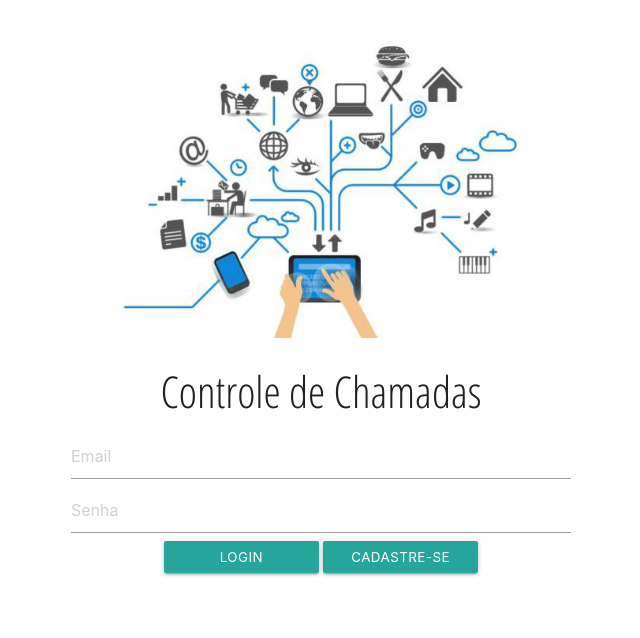
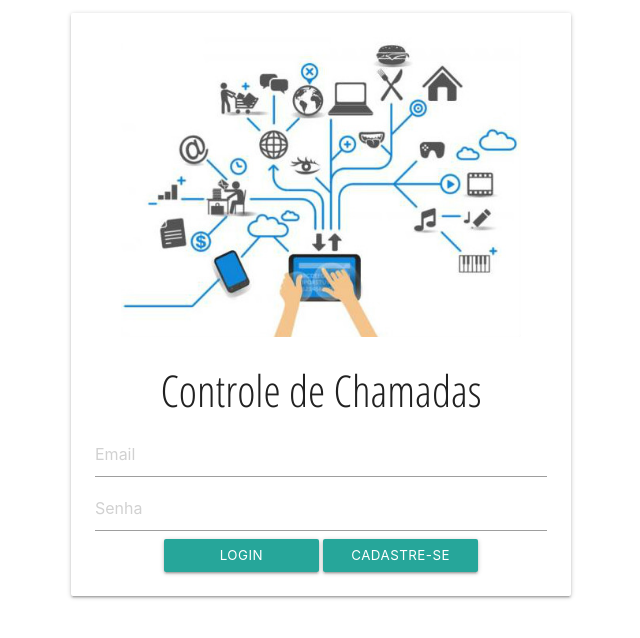
Before and after one commit to Williammanesco/interface-call-control, a plain HTML site: page index.html in a window 1280 px wide. Shown: the whole page, without its empty margins (319-959 px from the left). Drawn offline with nearby package versions, Linux system fonts and the light colour scheme; some packages are replaced by stand-ins of ours.

Commit message:
adicionado panel

```diff
--- a/assets/css/style.css
+++ b/assets/css/style.css
@@ -13,7 +13,7 @@ html body select {
   max-width: 500px;
   margin: 0 auto;
   text-align: center;
-  margin-top: 3%;
+  margin-top: 1%;
   /*background-color: #FFFAFA;*/
 }
 .menu li {
--- a/index.html
+++ b/index.html
@@ -12,7 +12,7 @@
   <link href='https://fonts.googleapis.com/css?family=Open+Sans+Condensed:300' rel='stylesheet' type='text/css'>
 </head>
 <body>
-  <section class="row wrapper">
+  <section class="row wrapper card-panel">
     <img class="atom-logo" src="/assets/images/logo.jpg" alt="logo">
     <h3 class="fonte-titulo">Controle de Chamadas</h3>
     <!--
```
